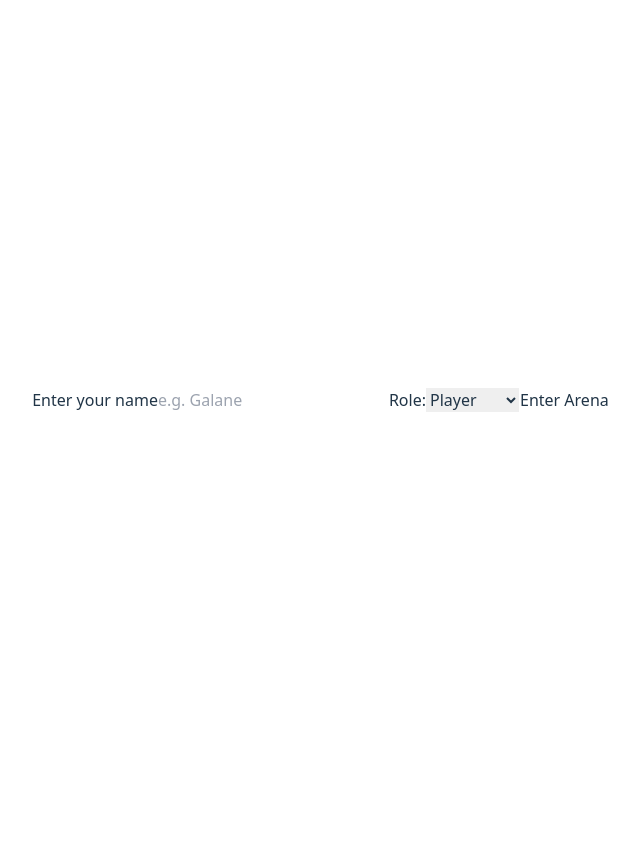
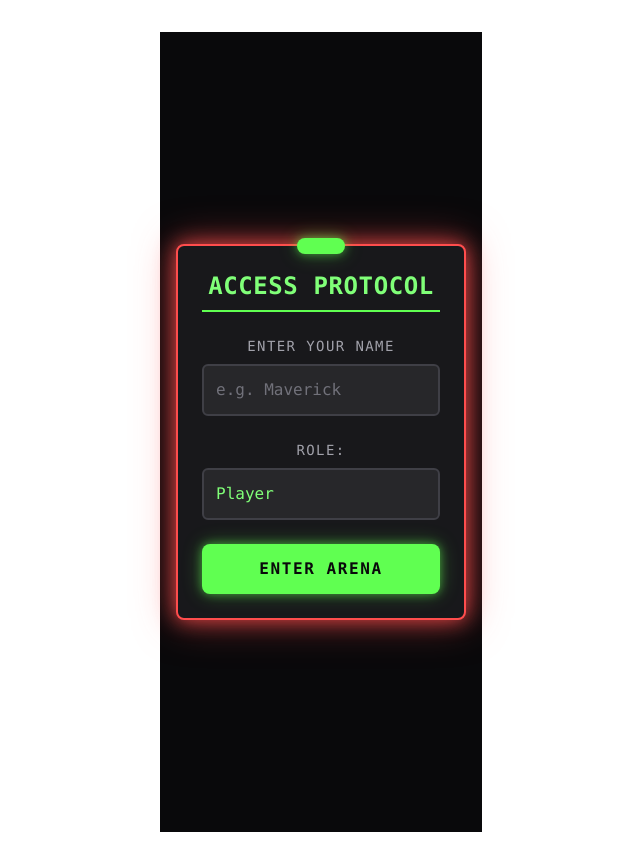
Before and after one commit to Shisui-Pho/Laser-Shooter, a React (Vite) app in the folder front-end/: page / in a window 1280 px wide. Shown: the whole page, without its empty margins (319-959 px from the left). Before the commit the page ends 800 px from the top, so only its background shows below. Built offline with nearby package versions, Linux system fonts and the light colour scheme.

Commit message:
Added styling

```diff
--- a/front-end/src/components/EnterCallName.tsx
+++ b/front-end/src/components/EnterCallName.tsx
@@ -1,6 +1,7 @@
 import React, { useState } from "react";
 import { useGame } from "../context/GameContext.tsx";
 import type { Role } from "../models/User.ts";
+import "../pages/Home/index.css";
 
 interface Props {
   setSubmitted: (submitted:boolean) => void;
@@ -25,26 +26,40 @@ const EnterCallName: React.FC<Props> = ({setSubmitted}) => {
   };
 
   return (
-    <form onSubmit={handleSubmit}>
+    <div className="form-container">
+      <form onSubmit={handleSubmit} className="form-wrapper">
+        <h1 className="form-title">
+          <span className="tracking-wide">Access Protocol</span>
+        </h1>
+        <div className="title-accent" />
+
         {/*Textbox for the player's name*/}
-      <label>Enter your name</label>
+        <div className="input-group">
+          <label htmlFor="name" className="input-label">Enter your name</label>
           <input
+            id="name"
             value={name}
             onChange={(e) => setName(e.target.value)}
-        placeholder="e.g. Galane"
+            placeholder="e.g. Maverick"
             required
+            className="input-field"
           />
+        </div>
 
         {/*Dropdown for selecting player or spectator*/}
-      <label>Role:</label>
-      <select value={role} onChange={(e) => setRole(e.target.value as Role)}>
-        <option value="player">Player</option>
-        <option value="spectator">Spectator</option>
+        <div className="input-group">
+          <label htmlFor="role" className="input-label">Role:</label>
+          <select id="role" value={role} onChange={(e) => setRole(e.target.value as Role)} className="select-field">
+            <option value="player" className="option-player">Player</option>
+            <option value="spectator" className="option-spectator">Spectator</option>
           </select>
+        </div>
 
         {/*Submit button*/}
-      <button type="submit">Enter Arena</button>
+        <button type="submit" className="submit-button">Enter Arena</button>
+
       </form>
+    </div>
   );
 };
 
--- a/front-end/src/components/EnterLobby.tsx
+++ b/front-end/src/components/EnterLobby.tsx
@@ -2,6 +2,7 @@ import React, { useState } from "react";
 import { useGame } from "../context/GameContext";
 import { lobbyService } from "../services/LobbyServices.ts";
 import { useNavigate } from 'react-router-dom';
+import "../pages/Home/index.css";
 
 //Component for entering or creating a game lobby
 const EnterLobby: React.FC = () => {
@@ -80,23 +81,23 @@ const EnterLobby: React.FC = () => {
       //Handle join will join the user
 
       // const joinResponse = await lobbyService.joinLobby(
-      //   createResponse.lobby_code,
-      //   user.callName
+      // 	 createResponse.lobby_code,
+      // 	 user.callName
       // );
 
       // //Update user data with backend information
       // if (joinResponse && joinResponse.user) {
-      //   setUser({
-      //     ...user,
-      //     id: joinResponse.user.id,
-      //     teamId: joinResponse.user.team_id,
-      //     hits: joinResponse.user.hits,
-      //   });
+      // 	 setUser({
+      // 	 	 ...user,
+      // 	 	 id: joinResponse.user.id,
+      // 	 	 teamId: joinResponse.user.team_id,
+      // 	 	 hits: joinResponse.user.hits,
+      // 	 });
       // }
     }
   };
 
-  //Method for spectators to spectate a lobby
+  //Method for spectators to watch a lobby
   const handleSpectate = async () => {
     if (!code) return;
 
@@ -118,35 +119,40 @@ const EnterLobby: React.FC = () => {
   };
 
   return (
-    <div>
+    <div className="form-container">
+      <div className="form-wrapper">
         {/*Welcome message displaying user's call name and role */}
-      <h2>
-        Welcome {user?.callName} ({user?.role})
+        <h2 className="form-title">
+          <span className="tracking-wide">Welcome {user?.callName} ({user?.role})</span>
         </h2>
+        <div className="title-accent" />
 
         {/*Field for entering an existing lobby code*/}
+        <div className="input-group">
           <input
             value={code}
             onChange={(e) => setCode(e.target.value)}
             placeholder="Enter Lobby Code"
+            className="input-field"
           />
+        </div>
 
         {/*Button to join an existing lobby*/}
         {user?.role === 'player' && (
-        <button onClick={handleJoin}>Join Lobby</button>
+          <button onClick={handleJoin} className="submit-button">Join Lobby</button>
         )}
 
 
         {/*Button for spectators to watch a lobby*/}
         {user && user.role === "spectator" && (
-        <button onClick={handleSpectate} style={{ marginLeft: "10px" }}>
+          <button onClick={handleSpectate} className="submit-button">
             Spectate Lobby
           </button>
         )}
 
         {/*Lobby creation section*/}
         {user && user.role === "player" && (
-        <div style={{ marginTop: "1rem" }}>
+          <div className="input-group">
             {/*Input for specifying maximum players in the new lobby */}
             <input
               type="number"
@@ -155,12 +161,14 @@ const EnterLobby: React.FC = () => {
               value={maxPlayers}
               onChange={(e) => setMaxPlayers(Number(e.target.value))}
               placeholder="Max Players (even number)"
+              className="input-field"
             />
 
             {/*Button to create a new lobby with specified max players*/}
-          <button onClick={handleCreate}>Create Lobby</button>
+            <button onClick={handleCreate} className="submit-button">Create Lobby</button>
           </div>
         )}
+      </div>
     </div>
   );
 };
--- /dev/null
+++ b/front-end/src/pages/Home/index.css
@@ -0,0 +1,64 @@
+@tailwind base;
+@tailwind components;
+@tailwind utilities;
+
+/* Custom Tailwind classes for the neon theme */
+.form-container {
+  @apply flex min-h-screen items-center justify-center bg-zinc-950 p-4 font-mono text-zinc-200;
+}
+
+.form-wrapper {
+  @apply relative w-full max-w-sm rounded-lg border-2 border-neon-red-500 bg-zinc-900 p-6;
+  /* Add the pulse animation for the glow effect */
+  animation: pulse-glow-red 0.5s infinite alternate;
+}
+
+/* Keyframes for the glowing animation */
+@keyframes pulse-glow-red {
+  from {
+    box-shadow: 0 0 10px rgba(255, 77, 77, 0.5); /* Start with a subtle glow */
+  }
+  to {
+    box-shadow: 0 0 20px rgba(255, 77, 77, 0.8), 0 0 40px rgba(255, 77, 77, 0.5); /* End with an intense, layered glow */
+  }
+}
+
+.form-title {
+  @apply mb-6 border-b-2 border-neon-green-500 pb-2 text-center text-xl font-bold uppercase text-neon-green-400 sm:text-2xl;
+}
+
+.title-accent {
+  @apply absolute left-1/2 top-0 h-4 w-12 -translate-x-1/2 -translate-y-1/2 transform rounded-full bg-neon-green-500 shadow-glow-green;
+}
+
+.input-group {
+  @apply mb-6;
+}
+
+.input-label {
+  @apply mb-2 block text-sm uppercase tracking-widest text-zinc-400;
+}
+
+.input-field {
+  @apply w-full rounded-md border-2 border-zinc-700 bg-zinc-800 p-3 text-neon-green-400 placeholder-zinc-500 transition-all duration-300 focus:border-neon-red-500 focus:outline-none focus:ring-2 focus:ring-neon-red-500;
+}
+
+.select-field {
+  @apply w-full appearance-none rounded-md border-2 border-zinc-700 bg-zinc-800 p-3 text-neon-green-400 transition-all duration-300 focus:border-neon-red-500 focus:outline-none focus:ring-2 focus:ring-neon-red-500;
+}
+
+.option-player {
+  @apply bg-zinc-900 text-neon-green-400;
+}
+
+.option-spectator {
+  @apply bg-zinc-900 text-neon-red-400;
+}
+
+.submit-button {
+  @apply w-full rounded-lg bg-neon-green-500 py-3 font-bold uppercase tracking-widest text-zinc-950 shadow-glow-green transition-all duration-300 hover:bg-neon-green-400 focus:outline-none focus:ring-4 focus:ring-neon-green-500/50;
+}
+
+.bottom-accent-bar {
+  @apply absolute bottom-0 left-0 right-0 h-2 -translate-y-1/2 transform bg-neon-red-500 opacity-20;
+}
--- /dev/null
+++ b/front-end/src/pages/PlayerView/index.css
@@ -0,0 +1,75 @@
+@tailwind base;
+@tailwind components;
+@tailwind utilities;
+
+.game-container {
+  @apply relative h-screen w-screen overflow-hidden bg-black;
+}
+
+.video-feed {
+  @apply h-full w-full object-cover;
+}
+
+.hidden-canvas {
+  @apply hidden;
+}
+
+.hud-container {
+  @apply absolute rounded-lg bg-black bg-opacity-50 p-2 font-mono text-lg text-neon-green-400;
+  box-shadow: 0 0 10px rgba(96, 255, 81, 0.5);
+  border: 1px solid rgba(96, 255, 81, 0.5);
+}
+
+.top-left {
+  @apply left-4 top-4;
+}
+
+.top-right {
+  @apply right-4 top-4;
+}
+
+.top-center {
+  @apply left-1/2 top-4 -translate-x-1/2 transform text-center text-xl font-bold uppercase;
+  text-shadow: 0 0 5px rgba(96, 255, 81, 0.8);
+  animation: fade-in-out 1s ease-in-out forwards;
+}
+
+/* New keyframes for the status message fade effect */
+@keyframes fade-in-out {
+  0% { opacity: 0; }
+  25% { opacity: 1; }
+  75% { opacity: 1; }
+  100% { opacity: 0; }
+}
+
+.shoot-button-container {
+  @apply absolute bottom-8 left-1/2 -translate-x-1/2 transform;
+}
+
+.shoot-button {
+  @apply relative h-20 w-20 rounded-full border-2 border-neon-red-500 bg-black font-bold uppercase text-neon-red-500 shadow-lg transition-all duration-200 ease-in-out;
+  box-shadow: 0 0 15px #ff4d4d;
+}
+
+.shoot-button:hover:not(:disabled) {
+  @apply scale-110;
+  box-shadow: 0 0 25px #ff4d4d, 0 0 50px rgba(255, 77, 77, 0.3);
+}
+
+.shoot-button:disabled {
+  @apply cursor-not-allowed border-gray-600 text-gray-400;
+  box-shadow: none;
+}
+
+.reloading .reload-svg {
+  animation: rotate-reload 1s linear infinite;
+}
+
+@keyframes rotate-reload {
+  from { transform: rotate(-90deg); }
+  to { transform: rotate(270deg); }
+}
+
+.reload-svg {
+  @apply absolute left-0 top-0 h-full w-full -rotate-90 transform;
+}
--- a/front-end/tailwind.config.js
+++ b/front-end/tailwind.config.js
@@ -5,7 +5,22 @@ export default {
     "./src/**/*.{js,ts,jsx,tsx}", //include all your source files
   ],
   theme: {
-    extend: {},
+    extend: {
+      colors: {
+        'neon-green': {
+          50: '#f0fff4', 100: '#e0ffe7', 200: '#c0ffc6', 300: '#a0ff9f', 400: '#80ff78',
+          500: '#60ff51', 600: '#40d234', 700: '#20a51c', 800: '#0a780e', 900: '#004b08'
+        },
+        'neon-red': {
+          50: '#fff0f0', 100: '#ffe0e0', 200: '#ffc0c0', 300: '#ffa0a0', 400: '#ff8080',
+          500: '#ff4d4d', 600: '#e63939', 700: '#cc2626', 800: '#b31313', 900: '#990000'
+        },
+      },
+      boxShadow: {
+        'glow-red': '0 0 10px rgba(255, 77, 77, 0.5), 0 0 20px rgba(255, 77, 77, 0.3)',
+        'glow-green': '0 0 10px rgba(96, 255, 81, 0.5), 0 0 20px rgba(96, 255, 81, 0.3)',
+      },
+    },
   },
   plugins: [],
 };
```
Also changed, not shown: front-end/src/pages/PlayerView/index.tsx (+50 -98 lines). Lines whose indentation alone changed are shown as unchanged.
